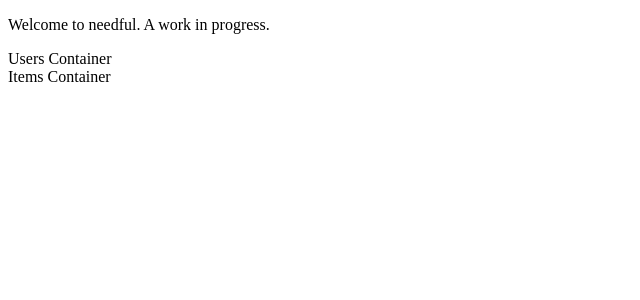
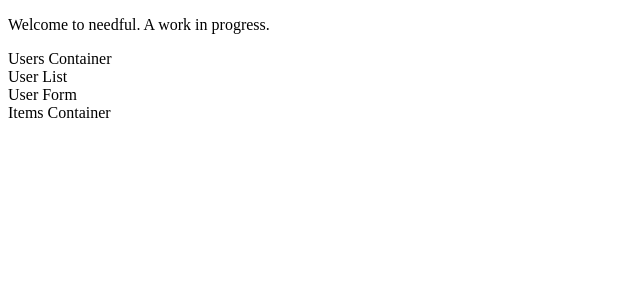
Before and after one commit to daniellecroxton/needful-frontend, a React (Create React App) app: page /users in a window 1280 px wide. Shown: the top 300 px of the page, without its empty margins (0-640 px from the left). Built offline with nearby package versions, Linux system fonts and the light colour scheme.

Commit message:
added user component files

```diff
--- a/src/App.js
+++ b/src/App.js
@@ -6,7 +6,7 @@ import ItemsContainer from './containers/ItemsContainer'
 class App extends React.Component {
 
   componentDidMount() {
-    this.props.fetchUsers
+    return this.props.fetchUsers
   }
 
 
--- /dev/null
+++ b/src/components/UserInput.js
@@ -0,0 +1,15 @@
+import React from 'react'
+
+class UserInput extends React.Component {
+
+    render() {
+
+        return (
+            <div>
+                User Form
+            </div>
+        )
+    }
+}
+
+export default UserInput
--- /dev/null
+++ b/src/components/UserList.js
@@ -0,0 +1,14 @@
+import React from 'react'
+
+const UserList = (props) => {
+
+    return (
+        <div>
+            User List
+        </div>
+    )
+
+
+}
+
+export default UserList
--- a/src/containers/UsersContainer.js
+++ b/src/containers/UsersContainer.js
@@ -1,4 +1,7 @@
 import React from 'react';
+import UserList from '../components/UserList'
+import UserInput from '../components/UserInput'
+
 
 class UsersContainer extends React.Component {
 
@@ -6,6 +9,8 @@ class UsersContainer extends React.Component {
         return (
             <div>
                 Users Container
+                <UserList/>
+                <UserInput/>
             </div>
         )
 
```
Also changed, not shown: 1 other file (tests, documents, lock files or other folders).
